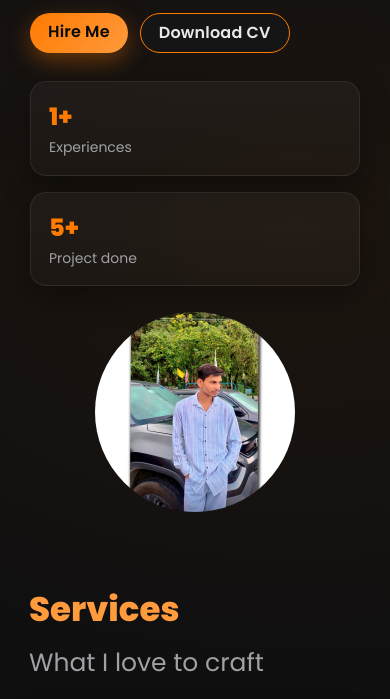
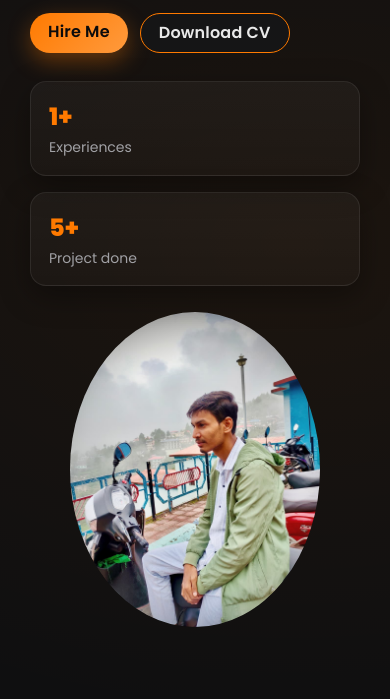
Before and after one commit to Afaque-Azam/Personal-Portfolio, a plain HTML site: page index.html in a window 390 px wide. Shown: the part 379-1078 px from the top of the page. Drawn offline with nearby package versions, Linux system fonts and the light colour scheme.

Commit message:
design update

```diff
--- a/index.html
+++ b/index.html
@@ -67,7 +67,7 @@
       </div>
       <div class="portrait-wrap">
         <!-- <div class="rings"></div> -->
-        <img class="main-img" src="images/arf.jpg" alt="">
+        <img class="main-img" src="images/afaque1.jpg" alt="">
       </div>
     </div>
   </main>
--- a/style.css
+++ b/style.css
@@ -290,7 +290,8 @@
 
     @media (max-width:600px) {
         .main-img{
-            max-width: 200px;
+            max-width: 250px;
+
         }
     }
 
```
Also changed, not shown: images/afaque1.jpg (added), images/ar.jpg (deleted), images/arf.jpg (deleted), images/arfak.jpg (deleted), images/logo.jpg (deleted).
